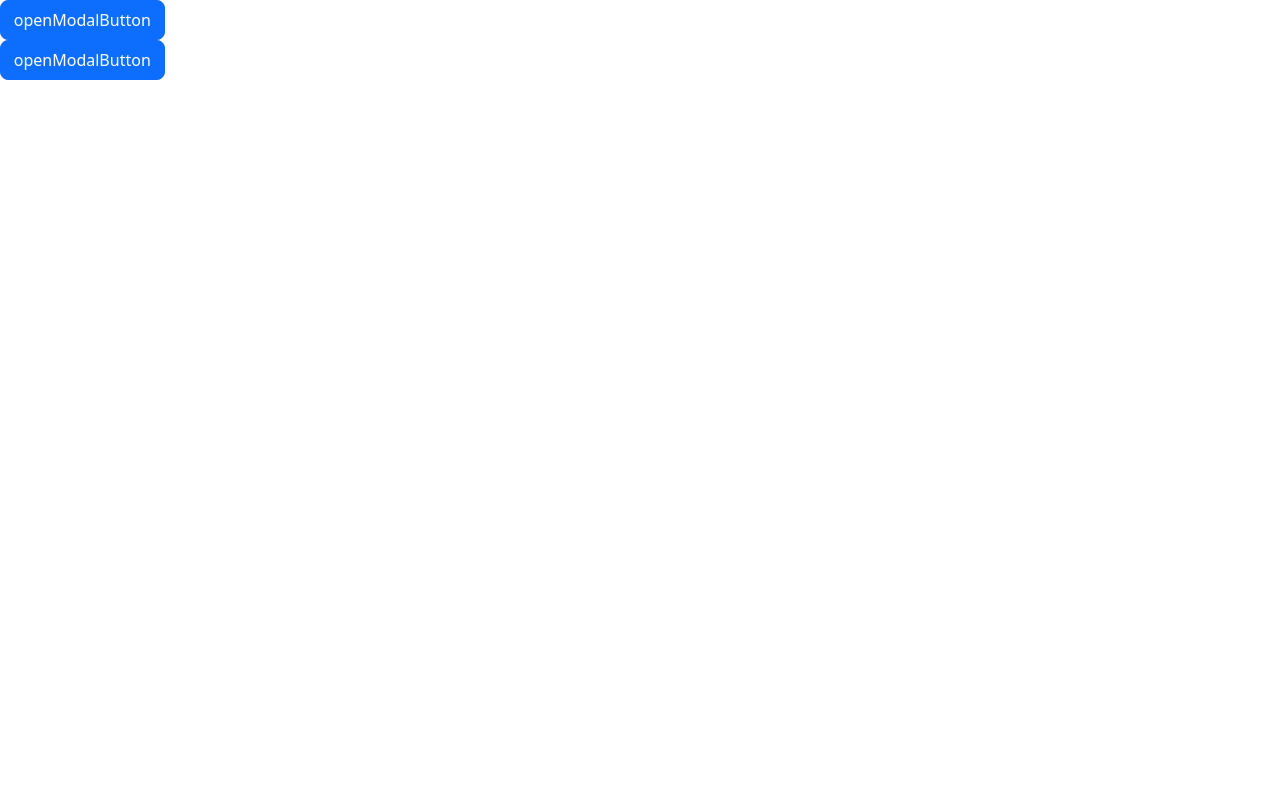
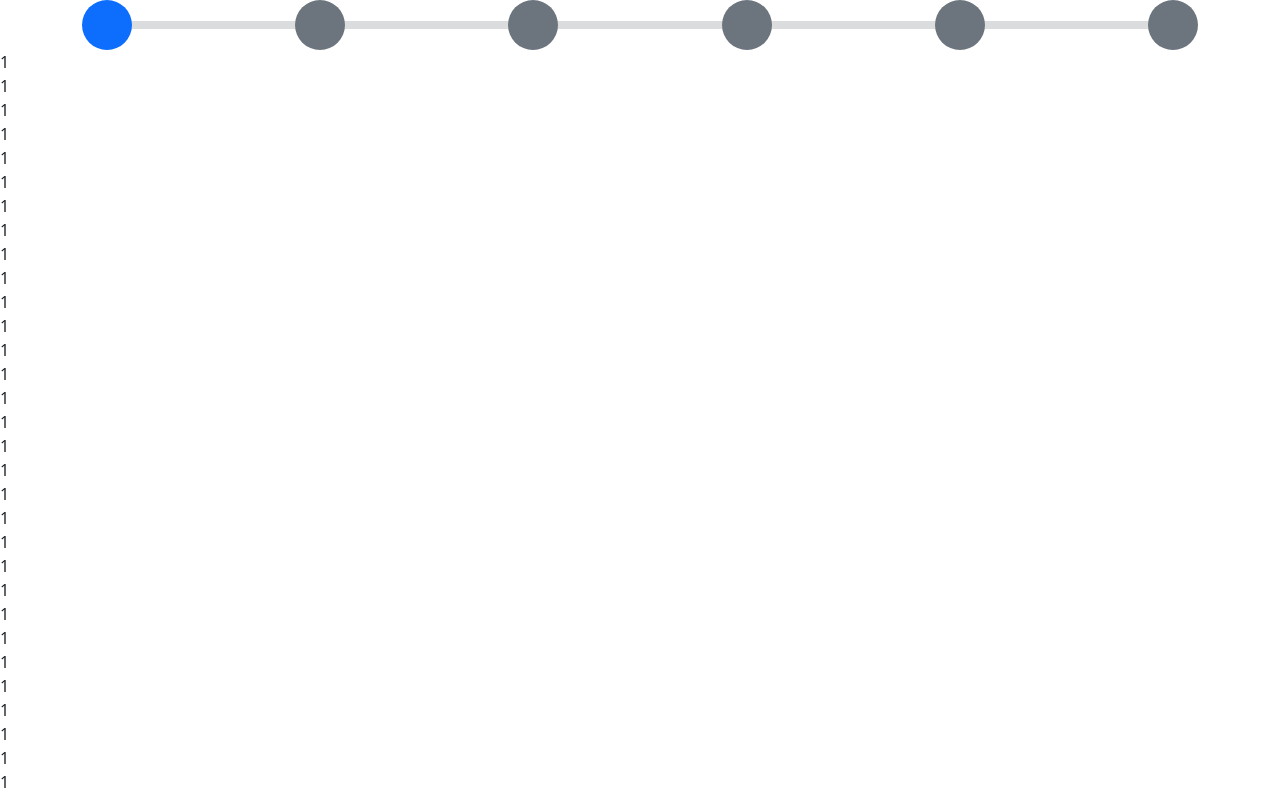
Before and after one commit to MBD-Team/CustomMBDComponents, a Vue app: page / in a window 1280 px wide. Shown: the top 798 px of the page. Built offline with nearby package versions, Linux system fonts and the light colour scheme; what vue3-touch-events would draw is missing.

Commit message:
wizard scroll to top after click next

```diff
--- a/src/App.vue
+++ b/src/App.vue
@@ -1,24 +1,22 @@
 <template>
-  <Modal title="perma delete stuff" :affirm="config" :negative="config" destructive>
-    <div>ModalBodyContent</div>
-    <template #button><Button>openModalButton</Button></template>
-    <template #footer>
-      <Button>openModalButton</Button>
-      <Button>openModalButton</Button>
-      <Button>openModalButton</Button>
-      <Button>openModalButton</Button>
+  <Wizard
+    :on-submit="() => {}"
+    :steps="[
+      { iconName: 'calendar' },
+      { iconName: 'volleyball-ball' },
+      { iconName: 'map-marked-alt' },
+      { iconName: 'clock' },
+      { iconName: 'info' },
+      { iconName: 'flag-checkered' },
+    ]"
+  >
+    <template #step0>
+      <div v-for="i of 100">{{ 1 }}</div>
     </template>
-  </Modal>
-  <Modal title="perma delete stuff" :affirm="config" :negative="config">
-    <div>ModalBodyContent</div>
-    <template #button><Button>openModalButton</Button></template>
-    <template #footer>
-      <Button>openModalButton</Button>
-      <Button>openModalButton</Button>
-      <Button>openModalButton</Button>
-      <Button>openModalButton</Button>
+    <template #step1>
+      <div v-for="i of 100">{{ 1 }}</div>
     </template>
-  </Modal>
+  </Wizard>
 </template>
 
 <script lang="ts" setup>
--- a/src/components/Wizard.vue
+++ b/src/components/Wizard.vue
@@ -58,7 +58,7 @@
           :disabled="disableNext"
           @click="
             () => {
-              if (onNext) onNext();
+              next();
               currentStepIndex++;
             }
           "
@@ -150,6 +150,10 @@ watch(currentStepIndex, newcurrentStepIndex => emit('update:currentStep', newcur
 watchEffect(() => {
   maxReachedStep.value = Math.max(maxReachedStep.value, currentStepIndex.value);
 });
+function next() {
+  window.scrollTo({ top: 0, behavior: 'smooth' });
+  if (onNext?.value) onNext.value();
+}
 function getIconColor(stepIndex: number, offset = 0) {
   if (getIconColorFunction?.value) {
     return getIconColorFunction.value(stepIndex, offset);
```
